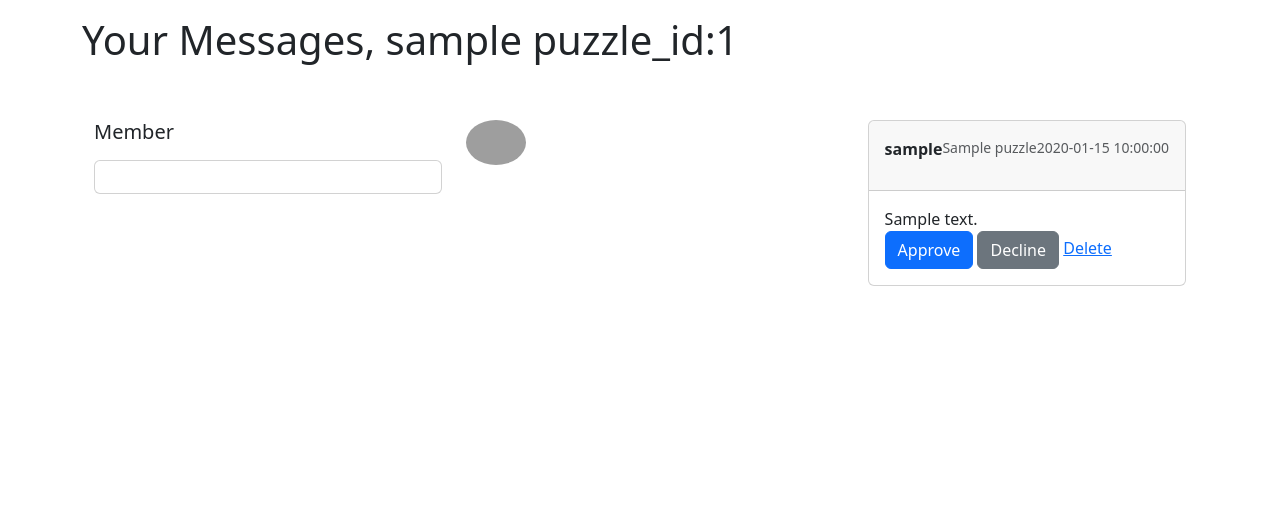
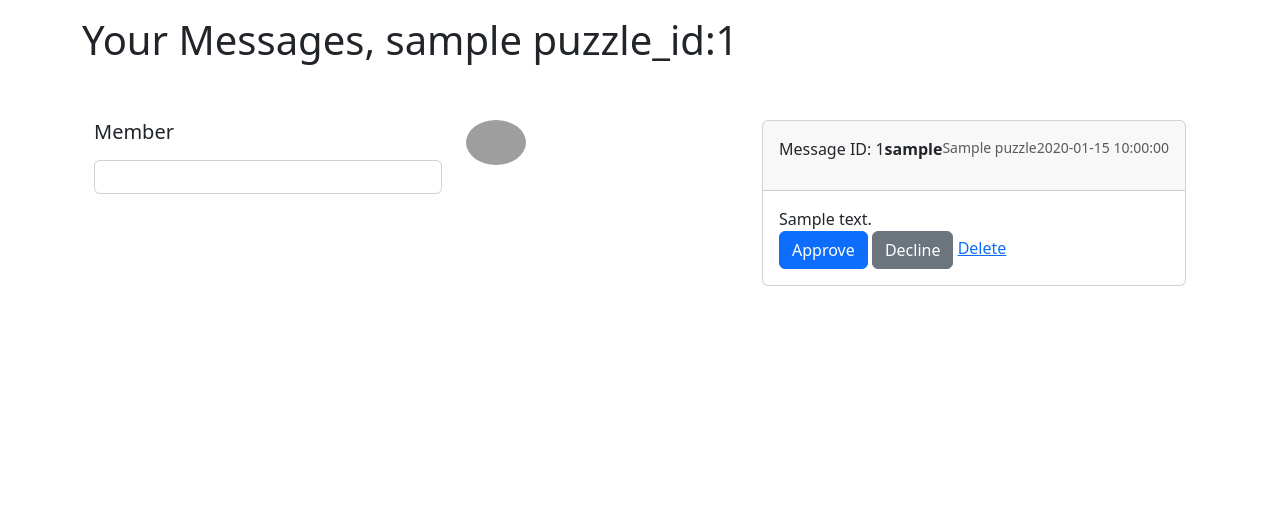
Before and after one commit to sfreeley/puzzle-post-v2-flask, a Flask app: page /messages?recipient_id=1&puzzle_id=1 in a window 1280 px wide. Shown: the part 56-575 px from the top of the page. Run offline with Flask 3, Linux system fonts and the light colour scheme; a user stored in the database is signed in; tables that the repository leaves empty hold one stand-in row (values such as "Sample post"); some libraries are stand-ins or nearby versions; grey boxes are pictures that could not be loaded.

Commit message:
fix issues of puzzle_id passing by changing message layout to include separating out messages based on puzzle

```diff
--- a/app/routes.py
+++ b/app/routes.py
@@ -296,9 +296,10 @@
         # would need to edit the puzzle's is_requested value - change to true and change all other boolean values to false
 
         puzzle = db.session.query(Puzzle).filter_by(id=puzzle_id).first()
-        puzzle.is_available = False
-        puzzle.is_requested = True
-        db.session.commit()
+        if current_user.id != puzzle.user_id:
+            puzzle.is_available = False
+            puzzle.is_requested = True
+            db.session.commit()
 
         msg = Message(
             author=current_user,
@@ -366,29 +367,44 @@
         )
     ).group_by(User.id).all()
 
+    def get_puzzles(sender_id, recipient_id):
+        puzzles = db.session.query(Puzzle).join(
+            Message,
+            Puzzle.id == Message.puzzle_id
+        ).filter(
+            or_(
+                and_(Message.sender_requester_id == sender_id, Message.recipient_owner_id == recipient_id),
+                and_(Message.sender_requester_id == recipient_id, Message.recipient_owner_id == sender_id)
+            )
+
+        ).group_by(Puzzle.id).all()
+        return puzzles
 
 
-    def get_most_recent_puzzle_id(sender_id, recipient_id):
-            most_recent_message = db.session.query(Message).filter(
-                # get all correspondence between the users, whether they are senders or recipients
-                or_(
-                    and_(Message.sender_requester_id == sender_id, Message.recipient_owner_id == recipient_id),
-                    and_(Message.sender_requester_id == recipient_id, Message.recipient_owner_id == sender_id)
-                ),
-                Message.is_automated == False
-            ).order_by(Message.timestamp.desc()).first()
 
-            return most_recent_message.puzzle_id if most_recent_message else None
+    # def get_most_recent_puzzle_id(sender_id, recipient_id):
+    #         most_recent_message = db.session.query(Message).filter(
+    #             # get all correspondence between the users, whether they are senders or recipients
+    #             or_(
+    #                 and_(Message.sender_requester_id == sender_id, Message.recipient_owner_id == recipient_id),
+    #                 and_(Message.sender_requester_id == recipient_id, Message.recipient_owner_id == sender_id)
+    #             ),
+    #             Message.is_automated == False
+    #         ).order_by(Message.timestamp.desc()).first()
+
+    #         return most_recent_message.puzzle_id if most_recent_message else None
 
     senders_with_puzzle = []
     # sender = tuple
     for sender in message_senders:
-        most_recent_puzzle_id = get_most_recent_puzzle_id(sender.id, current_user.id)
+        puzzles = get_puzzles(sender.id, current_user.id)
+        # most_recent_puzzle_id = get_most_recent_puzzle_id(sender.id, current_user.id)
         # get actual sender object so can have access to all the functions in specific user object
         sender_object = User.query.get(sender.id)
         senders_with_puzzle.append({
             'sender': sender_object,
-            'most_recent_puzzle_id': most_recent_puzzle_id,
+            'puzzles': puzzles,
+            # 'most_recent_puzzle_id': most_recent_puzzle_id,
             'unread_count': sender.unread_count
         })
 
@@ -398,11 +414,16 @@
     if recipient_id:
         recipient = User.query.get(recipient_id)
         messages_between_sender_recipient = db.session.query(Message).filter(
+
+                and_(
                 ((Message.is_deleted_by_sender == False) & (Message.sender_requester_id == current_user.id)) |
                 ((Message.recipient_owner_id == current_user.id) & (Message.is_deleted_by_recipient == False)),
 
                 ((Message.recipient_owner_id == current_user.id)) & ((Message.sender_requester_id == recipient.id)) |
-                ((Message.recipient_owner_id == recipient.id)) & ((Message.sender_requester_id == current_user.id))
+                ((Message.recipient_owner_id == recipient.id)) & ((Message.sender_requester_id == current_user.id)),
+
+                (Message.puzzle_id == puzzle_id)
+            )
             ).order_by(Message.timestamp.asc()).all()
 
     # somehow need to find a way to get approve/decline to appear on last message of the related puzzle
@@ -489,6 +510,7 @@
             puzzle.is_available = False
             puzzle.is_requested = False
             db.session.commit()
+            print(f"Puzzle {puzzle_id} approved, is_requested: {puzzle.is_requested}")  # Debugging statement
         elif action == 'decline':
 
             message_to_requester = f'Your request for puzzle, {puzzle.title}, has been declined. \n {personal_note}'
--- a/app/templates/messages.html
+++ b/app/templates/messages.html
@@ -61,15 +61,14 @@
 
                         {% set sender = message_sender.sender %}
                         {% set unread_count = message_sender.unread_count %}
-                        {% set most_recent_puzzle_id = message_sender.most_recent_puzzle_id%}
-
+                        {% set puzzles = message_sender.puzzles %}
 
                         {% if not sender.id == current_user.id%}
 
                 <li class="p-2 border-bottom bg-body-tertiary">
 
-                  <a href="/messages?recipient_id={{sender.id}}&puzzle_id={%if not puzzle_id %}{{most_recent_puzzle_id}}{%else%}{{puzzle_id}}{% endif %}" class="d-flex justify-content-between">
-                    {{most_recent_puzzle_id}}
+
+
 
                     <div class="d-flex flex-row">
 
@@ -85,10 +84,18 @@
                       </div>
 
                     </div>
+                    <ul class="list-unstyled">
+                      {% for puzzle in puzzles %}
+                        <li>
 
+                    <a href="/messages?recipient_id={{sender.id}}&puzzle_id={{puzzle.id}}" class="d-flex justify-content-between">
+                    <div class="d-flex flex-row">
+                      <p class="fw-bold mb-0">{{ puzzle.title }}</p>
+                  </div>
+                </a>
 
-
-                  </a>
+              </li>
+              {% endfor %}
 
                 </li>
                         {% endif %}
@@ -107,15 +114,16 @@
 
 
         <div class="col-md-6 col-lg-7 col-xl-8">
-
+          <div data-mdb-perfect-scrollbar-init style="position: relative; height: 400px; overflow: auto;">
             <ul class="list-unstyled">
 
-              {% if recipient %}
+              {% if recipient and puzzle_id%}
                 {% if conversation %}
                     {% for message in conversation%}
                         {% if message.author.username != current_user.username%}
               <li class="d-flex justify-content-between mb-4">
                 <div class="card w-100 {% if not message.is_read and message.recipient_owner_id == current_user.id%}unread{%endif%}" data-message-id="{{message.id}}">
+                  Message ID: {{message.id}}
                   <div class="card-header d-flex justify-content-between p-3">
                     <p class="fw-bold mb-0">{{message.author.username}}</p>
                     <p class="small text-muted">{{message.puzzle.title}}</p>
@@ -154,6 +162,7 @@
                   class="rounded-circle d-flex align-self-start me-3 shadow-1-strong" width="60">
                 <div class="card {% if not message.is_read and message.recipient_owner_id == current_user.id%}unread{%endif%}" data-message-id="{{message.id}}">
                   <div class="card-header d-flex justify-content-between p-3">
+                   Message ID: {{message.id}}
                     <p class="fw-bold mb-0">{{message.author.username}}</p>
                     <p class="small text-muted">{{message.puzzle.title}}</p>
                     <p class="text-muted small mb-0"><i class="far fa-clock"></i> {{message.timestamp}}</p>
@@ -161,7 +170,7 @@
                     <div class="pt-1">
                       <!-- <p class="small text-muted mb-1">Just now</p> -->
                       {% if not message.is_read and message.recipient_owner_id == current_user.id%}
-                      <span class="unread-indicator badge bg-danger float-end" >umread</span>
+                      <span class="unread-indicator badge bg-danger float-end" >unread</span>
                       {%endif%}
                     </div>
                   </div>
@@ -183,37 +192,24 @@
             {% endif %}
 
 
-            {% if current_user.username != recipient.username%}
+            <!-- {% if current_user.username != recipient.username%} -->
 
             <li class="bg-white mb-3">
-
+            </div>
                 <div data-mdb-input-init class="form-outline">
                     <form action="{{ url_for('send_message')}}" enctype="multipart/form-data" method="POST">
                         <textarea class="form-control bg-body-tertiary" name="content" id="content" rows="4" placeholder="Send message to {{recipient.username}}"></textarea>
-                        <input type="hidden" name="puzzle_id" value="{% if not puzzle_id%} {{most_recent_puzzle_id}}{%else%} {{puzzle_id}} {%endif%}">
+                        <input type="hidden" name="puzzle_id" value="{{puzzle_id}}">
                         <input type="hidden" name="recipient_id" value="{{ recipient.id }}">
                         <label class="form-label" for="content">Message</label>
                         <button  type="submit" data-mdb-button-init data-mdb-ripple-init class="btn btn-info btn-rounded float-end">Send</button>
                     </form>
 
                 </div>
+
             {% endif %}
              </li>
-        {%else%}
-              {% if recipient %}
-            <p>No conversations between you and {{recipient.username}}. Let's start one.</p>
-            <div data-mdb-input-init class="form-outline">
-                <form action="{{ url_for('send_message')}}" enctype="multipart/form-data" method="POST">
-                    <textarea class="form-control bg-body-tertiary" name="content" id="content" rows="4" placeholder="Send message to {{recipient.username}}"></textarea>
-                    <input type="hidden" name="puzzle_id" value="{{ puzzle_id }}">
-                    <input type="hidden" name="recipient_id" value="{{ recipient.id }}">
-                    <label class="form-label" for="content">Message</label>
-                    <button  type="submit" data-mdb-button-init data-mdb-ripple-init class="btn btn-info btn-rounded float-end">Send</button>
-                </form>
 
-            </div>
-
-            {% endif %}
     {%endif%}
 
 
@@ -246,7 +242,8 @@
     document.addEventListener('DOMContentLoaded', function() {
         const messageElements = document.querySelectorAll('div[data-message-id]');
         const personalNoteModal = document.getElementById('personalNoteModal')
-        const dataAttributes = document.querySelectorAll('.action-button')
+
+        console.log('help')
 
         messageElements.forEach(function(messageElement) {
        // how to prevent user from sending fetch request every time they click the the message issue
@@ -256,13 +253,15 @@
         if (messageElement.classList.contains('unread')) {
             messageElement.addEventListener('click', handleRead);
         }
+
     });
 
         // function to hide unread indicator upon user clicking message
         function handleRead(event) {
+          console.log('success clicked')
             // target is the messageElement
         const messageElement = event.currentTarget;
-        const messageId = this.getAttribute('data-message-id');
+        const messageId = messageElement.getAttribute('data-message-id');
         fetch('/message/read/' + messageId, {
             method: 'POST',
             headers: {
@@ -338,11 +337,6 @@
       })
 
 
-
-
-
-
-
     }
 });
 </script>
```
